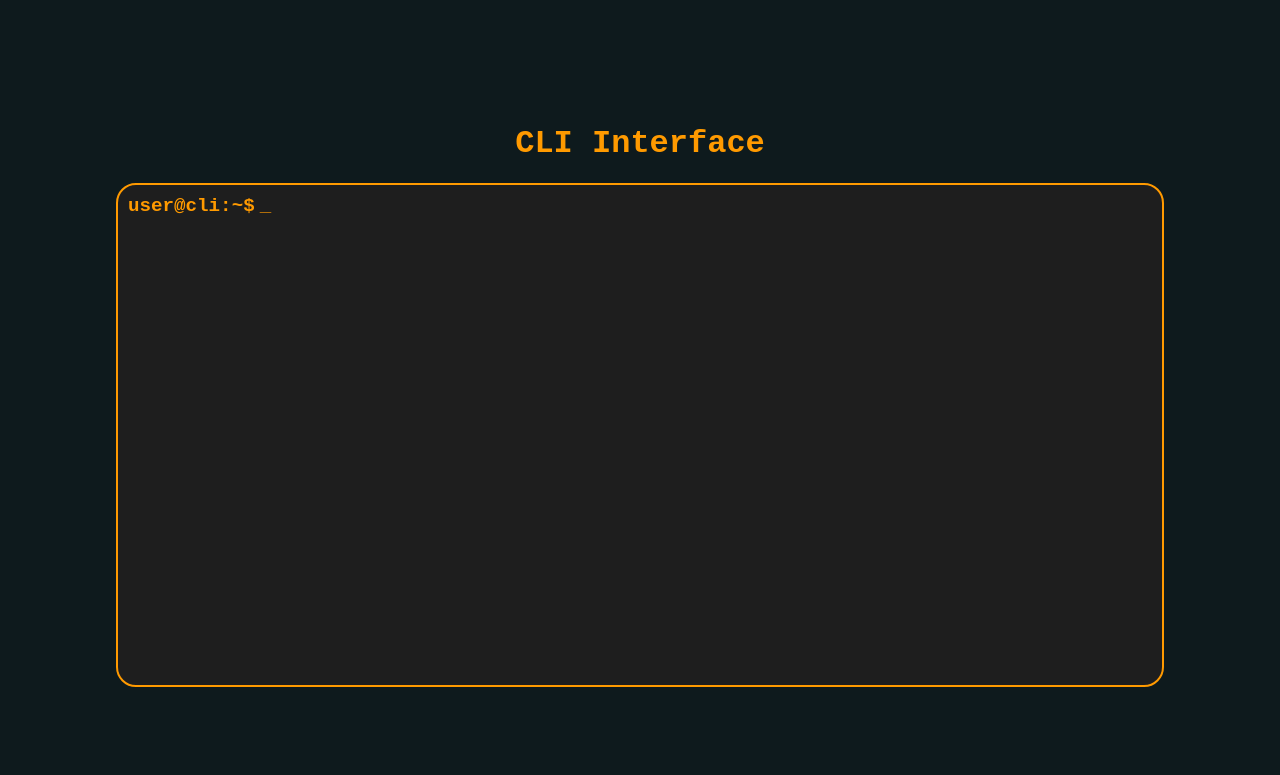
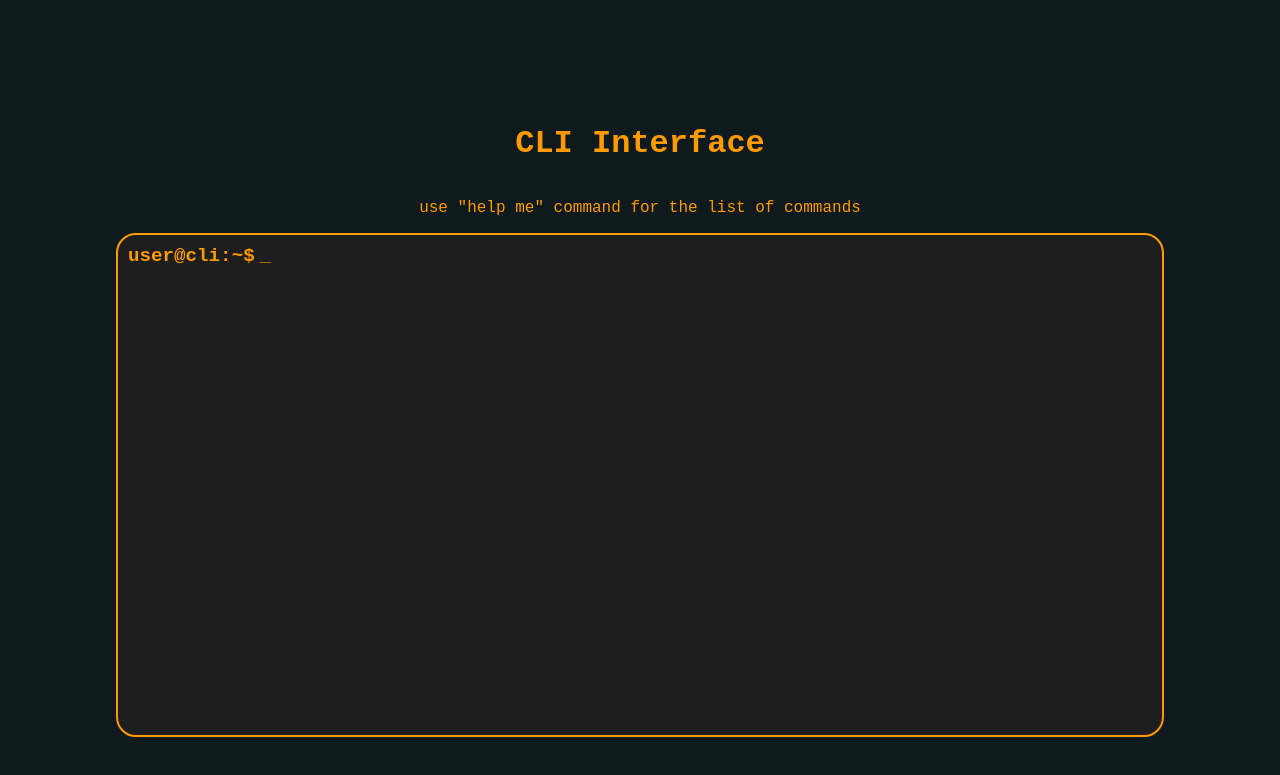
Before and after one commit to ShwetaShaw76/CLIPortfolio, a React (Vite) app: page / in a window 1280 px wide. Shown: the part 902-1677 px from the top of the page. Before the commit the page ends 1639 px from the top, so only its background shows below. Built offline with nearby package versions, Linux system fonts and the light colour scheme.

Commit message:
all chanegs amde

```diff
--- a/src/CLI.jsx
+++ b/src/CLI.jsx
@@ -33,6 +33,7 @@ function CLI(){
         <>
         <div className="cli">
             <h1 className="hdd">CLI Interface</h1>
+            <p>use "help me" command for the list of commands</p>
                 <div className="txtArea">
                     <div className="start">user@cli:~$ </div>
                     <div className="input">{command}</div>
```
